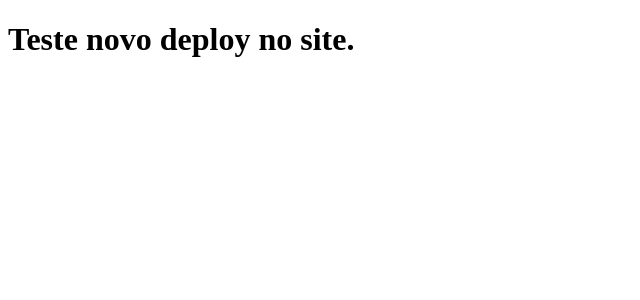
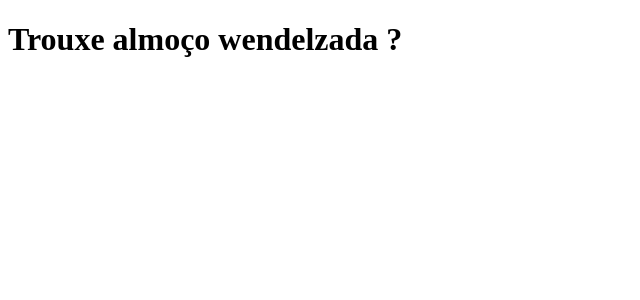
Before and after one commit to HugoSerique/cursodev, a Next.js app: page / in a window 1280 px wide. Shown: the top 300 px of the page, without its empty margins (0-640 px from the left). Built offline with nearby package versions, Linux system fonts and the light colour scheme.

Commit message:
Treinamento de commits

```diff
--- a/pages/index.js
+++ b/pages/index.js
@@ -1,6 +1,6 @@
 function Home() {
 
-    return <h1>Teste novo deploy no site.</h1>
+    return <h1>Trouxe almoço wendelzada ?</h1>
 
 }
 
```
